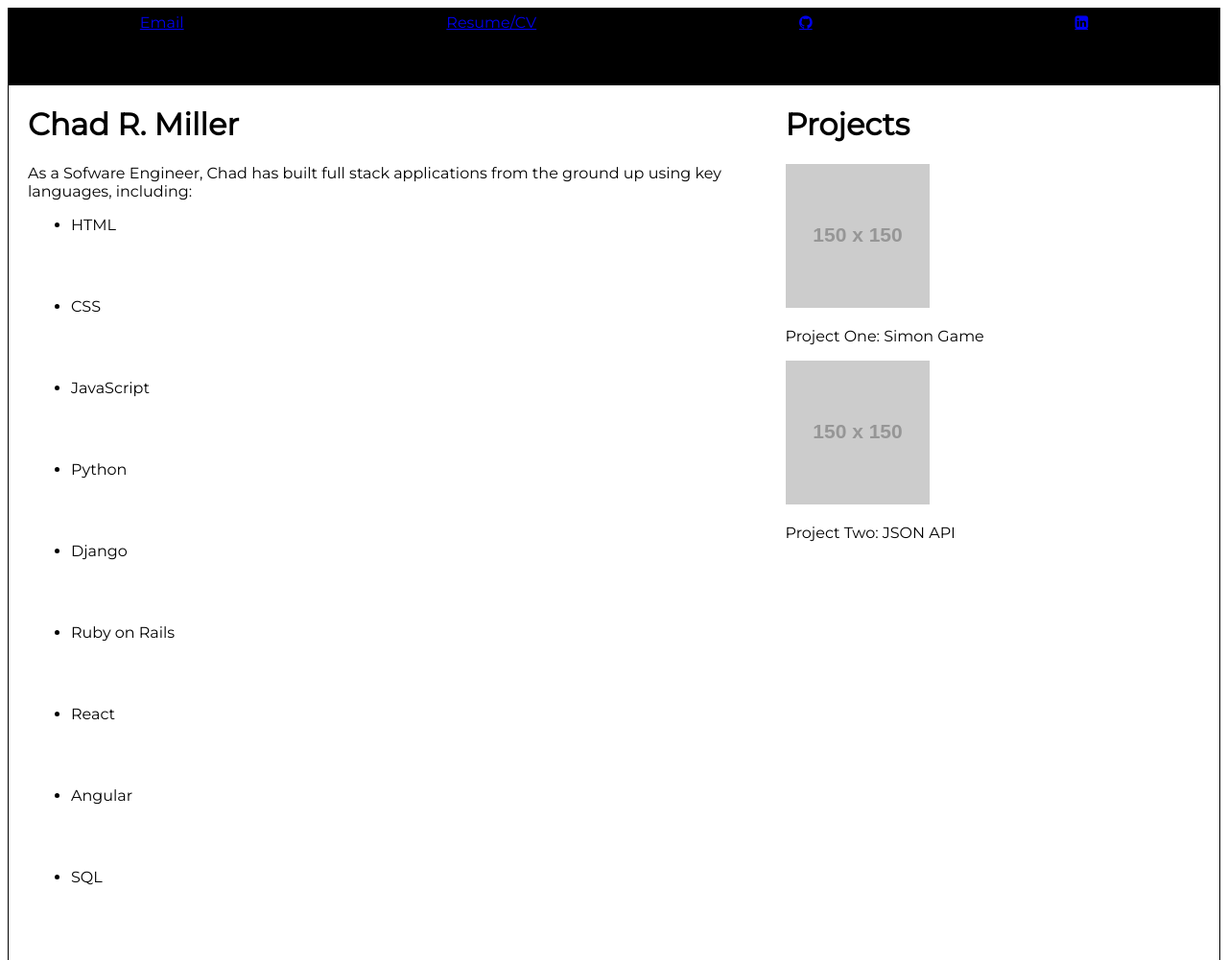
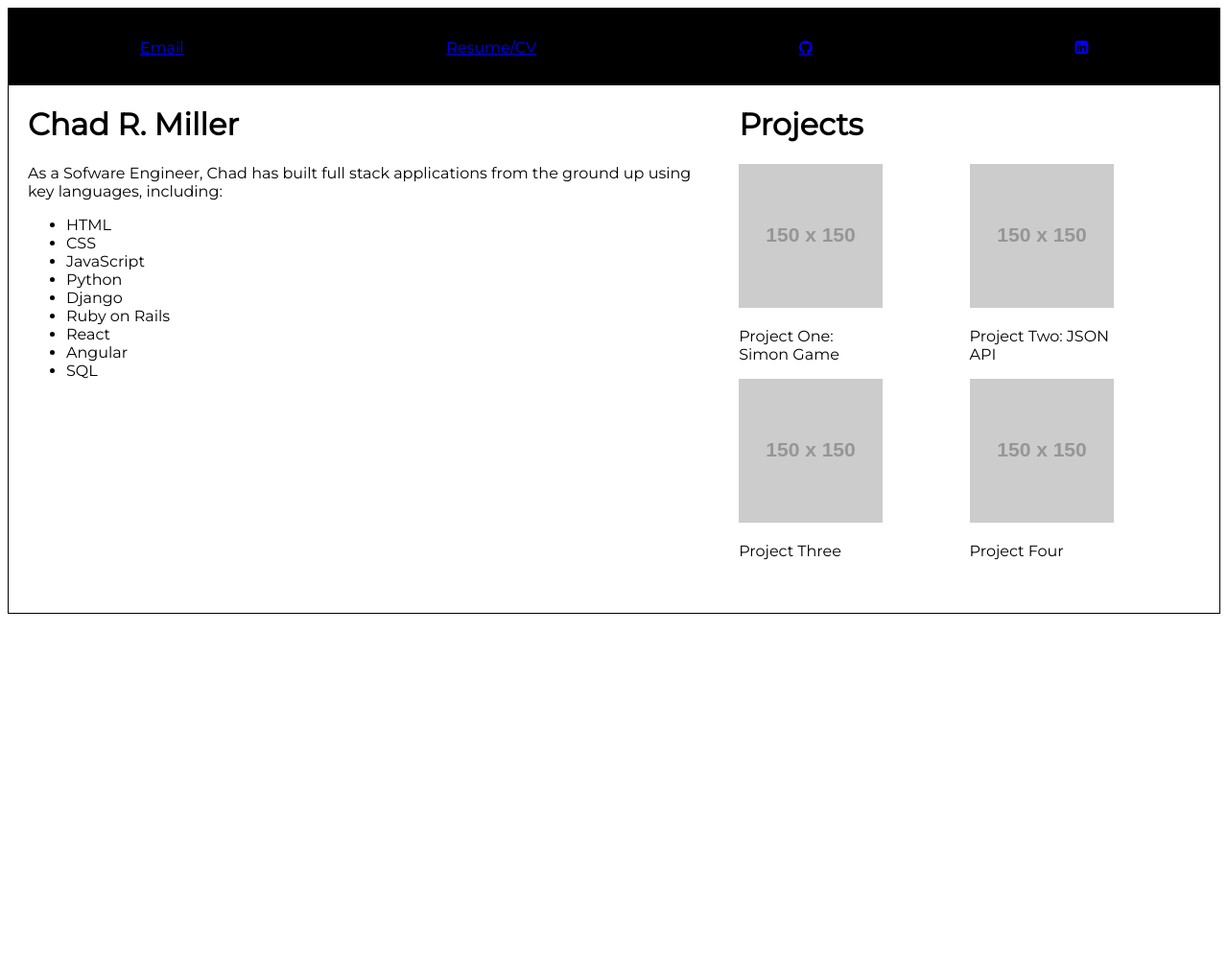
Before and after one commit to chaders77/chaders77.gitub.io, a plain HTML site: page index.html in a window 1280 px wide. Shown: the top 1001 px of the page at 96% size. After the commit the page ends 800 px from the top, so only its background shows below. Drawn offline with Linux system fonts and the light colour scheme; placeholder pictures from the web are drawn by us.

Commit message:
created a grid with the sidebar, fixed wrapping of icons in header.

```diff
--- a/index.html
+++ b/index.html
@@ -16,7 +16,7 @@
                 <li><a href="#">Email</a></li>
                 <li><a href="#">Resume/CV</a></li>
                 <li><a href="https://github.com/chaders77" target="_blank" class="fa fa-github"></a></li>
-                <li><a href="https://www.linkedin.com/in/chadmiller1000/" class="fa fa-linkedin-square"></a></li>
+                <li><a href="https://www.linkedin.com/in/chadmiller1000" target="_blank" class="fa fa-linkedin-square"></a></li>
             </ul>
         </nav>
     </header>
@@ -41,14 +41,25 @@
         <div class="sidebar">
             <h1>Projects</h1>
             <div class="sidebar-card">
+                <div class="Simon">
                     <img src="https://placehold.it/150x150" alt="" />
                     <p class="sidebar-card-caption">Project One: Simon Game</p>
                 </div>
-                <div class="sidebar-card">
+                <div class="JSON">
                     <img src="https://placehold.it/150x150" alt="" />
                     <p class="sidebar-card-caption">Project Two: JSON API</p>
                 </div>
+                <div class="Proj-3" >
+                    <img src="https://placehold.it/150x150" alt="" />
+                    <p class="sidebar-card-caption">Project Three</p>
+                </div>
+                <div class="Proj-4">
+                    <img src="https://placehold.it/150x150" alt="" />
+                    <p class="sidebar-card-caption">Project Four</p>
+                </div>
+
             </div>
         </div>
+    </main>
 </body>
 </html>
--- a/style.css
+++ b/style.css
@@ -8,12 +8,10 @@ body {
     display: flex;
     flex-direction: row;
     justify-content: space-around;
+    align-items: center;
+    flex-wrap: wrap;
     height: 80px;
     padding: 5px;
-    margin: 5px;
-}
-li {
-    height: 80px;
     margin: 5px;
 }
 .navbar ul {
@@ -26,6 +24,7 @@ li {
   }
 .text {
     margin: 0 0 0 20px;
+    width: 60%;
 }
 .sidebar {
     padding: 0 20px 20px 20px;
@@ -33,6 +32,14 @@ li {
     vertical-align: top;
     display: inline-block;
     background-color: white;
+ }
+ .sidebar-card {
+    display: grid;
+    grid-template-columns: 1fr 1fr;
+    grid-template-rows: 1fr 1fr;
+ }
+ .sidebar-card-caption {
+     width: 150px;
  }
 
   @media all and (max-width: 600px) {
```
Lines whose indentation alone changed are shown as unchanged.
